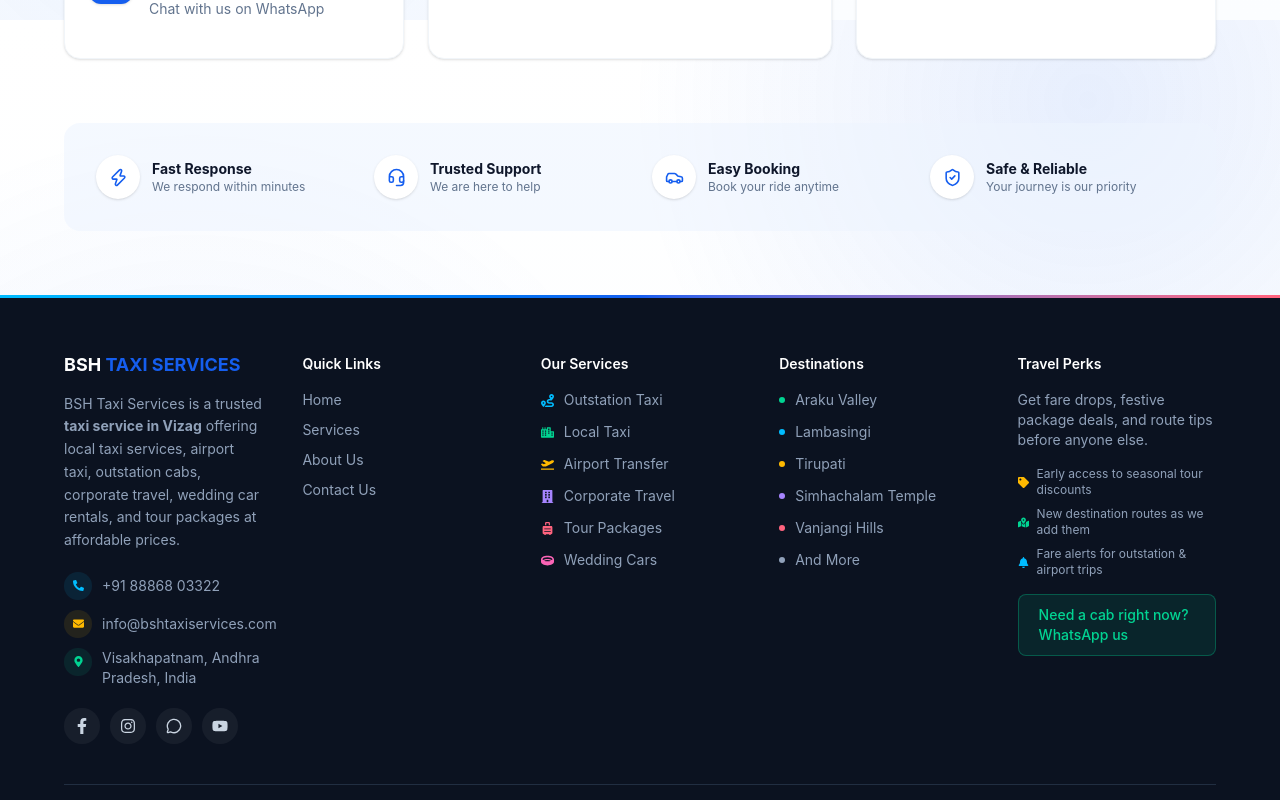
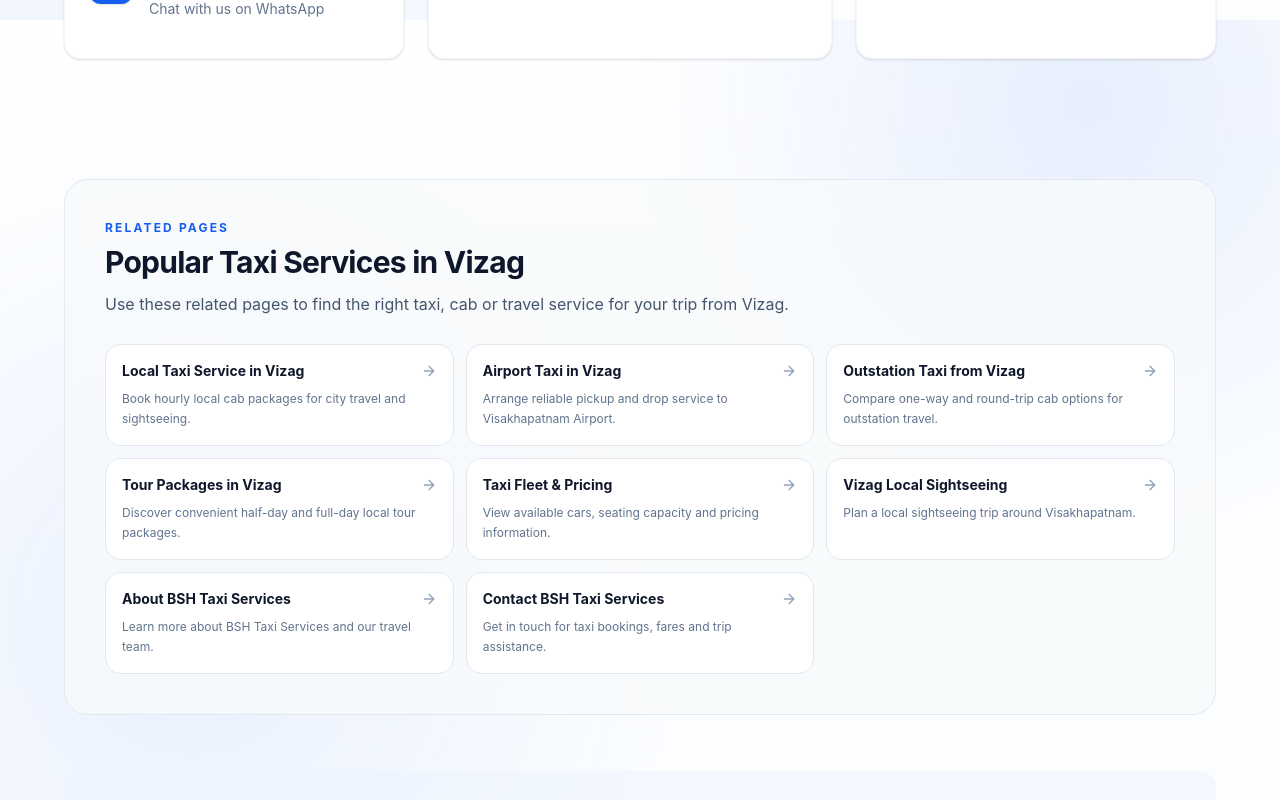
Before and after one commit to sateesh1216/BSH_webpage, a React (Vite) app: page /contact in a window 1280 px wide. Shown: the part 1580-2380 px from the top of the page. Built offline with nearby package versions, Linux system fonts and the light colour scheme; a web font is replaced by a local one.

Commit message:
update seo

```diff
--- /dev/null
+++ b/src/components/seo/InternalLinks.tsx
@@ -0,0 +1,181 @@
+import { Link } from "react-router-dom";
+import { ArrowRight } from "lucide-react";
+
+type InternalLink = {
+  label: string;
+  href: string;
+  description: string;
+};
+
+export const defaultLinks: InternalLink[] = [
+  {
+    label: "Taxi Service in Vizag",
+    href: "/services",
+    description: "Explore local, airport and outstation taxi services in Visakhapatnam.",
+  },
+  {
+    label: "Local Taxi Service in Vizag",
+    href: "/services/local-taxi",
+    description: "Book hourly local cab packages for city travel and sightseeing.",
+  },
+  {
+    label: "Airport Taxi in Vizag",
+    href: "/services/airport-transfer",
+    description: "Arrange reliable pickup and drop service to Visakhapatnam Airport.",
+  },
+  {
+    label: "Outstation Taxi from Vizag",
+    href: "/services/outstation-taxi",
+    description: "Compare one-way and round-trip cab options for outstation travel.",
+  },
+  {
+    label: "Tour Packages in Vizag",
+    href: "/services/tour-packages",
+    description: "Discover convenient half-day and full-day local tour packages.",
+  },
+  {
+    label: "Taxi Fleet & Pricing",
+    href: "/fleet",
+    description: "View available cars, seating capacity and pricing information.",
+  },
+  {
+    label: "Vizag Local Sightseeing",
+    href: "/destinations/vizag-local",
+    description: "Plan a local sightseeing trip around Visakhapatnam.",
+  },
+  {
+    label: "Araku Valley Taxi",
+    href: "/destinations/araku-valley",
+    description: "Plan a comfortable taxi trip from Vizag to Araku Valley.",
+  },
+  {
+    label: "Lambasingi Taxi",
+    href: "/destinations/lambasingi",
+    description: "Explore taxi options for a trip to Lambasingi.",
+  },
+  {
+    label: "Vizag Airport",
+    href: "/destinations/vizag-airport",
+    description: "Find airport travel information and taxi options.",
+  },
+  {
+    label: "All Taxi Destinations",
+    href: "/destinations",
+    description: "Browse popular taxi destinations, sightseeing routes and outstation travel pages.",
+  },
+  {
+    label: "About BSH Taxi Services",
+    href: "/about",
+    description: "Learn more about BSH Taxi Services and our travel team.",
+  },
+  {
+    label: "Contact BSH Taxi Services",
+    href: "/contact",
+    description: "Get in touch for taxi bookings, fares and trip assistance.",
+  },
+];
+
+
+export const serviceRelatedLinks: InternalLink[] = defaultLinks.filter((link) =>
+  [
+    "/services/local-taxi",
+    "/services/airport-transfer",
+    "/services/outstation-taxi",
+    "/services/tour-packages",
+    "/fleet",
+    "/destinations/vizag-local",
+    "/about",
+    "/contact",
+  ].includes(link.href)
+);
+
+export const destinationRelatedLinks: InternalLink[] = defaultLinks.filter((link) =>
+  [
+    "/services",
+    "/services/local-taxi",
+    "/services/airport-transfer",
+    "/services/outstation-taxi",
+    "/fleet",
+    "/destinations/vizag-local",
+    "/about",
+    "/contact",
+  ].includes(link.href)
+);
+
+export const detailRelatedLinks: InternalLink[] = defaultLinks.filter((link) =>
+  [
+    "/services",
+    "/services/local-taxi",
+    "/services/airport-transfer",
+    "/services/outstation-taxi",
+    "/fleet",
+    "/destinations",
+    "/about",
+    "/contact",
+  ].includes(link.href)
+);
+
+type InternalLinksProps = {
+  title?: string;
+  description?: string;
+  links?: InternalLink[];
+  className?: string;
+};
+
+export default function InternalLinks({
+  title = "Explore Our Taxi Services",
+  description = "Use these related pages to find the right taxi, cab or travel service for your trip from Vizag.",
+  links = defaultLinks,
+  className = "",
+}: InternalLinksProps) {
+  return (
+    <section
+      aria-labelledby="related-taxi-links"
+      className={`mx-auto w-full max-w-7xl px-6 py-14 sm:px-10 lg:px-16 ${className}`}
+    >
+      <div className="rounded-3xl border border-slate-200 bg-slate-50/80 p-6 sm:p-8 lg:p-10">
+        <div className="max-w-3xl">
+          <p className="text-xs font-bold uppercase tracking-[0.18em] text-primary">
+            Related Pages
+          </p>
+          <h2
+            id="related-taxi-links"
+            className="mt-2 text-2xl font-bold tracking-tight text-slate-900 sm:text-3xl"
+          >
+            {title}
+          </h2>
+          <p className="mt-3 text-sm leading-6 text-slate-600 sm:text-base">
+            {description}
+          </p>
+        </div>
+
+        <nav aria-label="Related taxi service pages" className="mt-7">
+          <ul className="grid gap-3 sm:grid-cols-2 lg:grid-cols-3">
+            {links.map((link) => (
+              <li key={`${link.href}-${link.label}`}>
+                <Link
+                  to={link.href}
+                  className="group block h-full rounded-2xl border border-slate-200 bg-white p-4 transition-all duration-200 hover:-translate-y-0.5 hover:border-primary/30 hover:shadow-md"
+                >
+                  <span className="flex items-center justify-between gap-3">
+                    <span className="text-sm font-bold text-slate-900 group-hover:text-primary">
+                      {link.label}
+                    </span>
+                    <ArrowRight
+                      size={16}
+                      aria-hidden="true"
+                      className="shrink-0 text-slate-400 transition-transform group-hover:translate-x-1 group-hover:text-primary"
+                    />
+                  </span>
+                  <span className="mt-2 block text-xs leading-5 text-slate-500">
+                    {link.description}
+                  </span>
+                </Link>
+              </li>
+            ))}
+          </ul>
+        </nav>
+      </div>
+    </section>
+  );
+}
--- a/src/data/nav.ts
+++ b/src/data/nav.ts
@@ -164,12 +164,12 @@
 
   {
     label: "Local & Outstation Taxi",
-    href: "/Destinations?type=taxi-in-vizag",
+    href: "/destinations?type=taxi-in-vizag",
 
     children: [
       {
         label: "All Destinations",
-        href: "/Destinations?type=cabs-in-vizag",
+        href: "/destinations?type=cabs-in-vizag",
       },
 
       {
--- a/src/pages/AboutPage.tsx
+++ b/src/pages/AboutPage.tsx
@@ -1,3 +1,4 @@
+import InternalLinks, { serviceRelatedLinks } from "../components/seo/InternalLinks";
 
 import AboutHero from "../components/about/AboutHero";
 import WhoWeAre from "../components/about/WhoWeAre";
@@ -19,6 +20,8 @@
         <MissionVisionValues />
 
 
+        <InternalLinks links={serviceRelatedLinks} title="Explore BSH Taxi Services" />
+
         <Review />
         <div className="mb-6">
         <CTA />
--- a/src/pages/ContactPage.tsx
+++ b/src/pages/ContactPage.tsx
@@ -1,3 +1,4 @@
+import InternalLinks, { serviceRelatedLinks } from "../components/seo/InternalLinks";
 import SEO from "../components/seo/SEO";
 import { pageMeta } from "../data/pageMeta";
 import ContactHero from "../components/contact/ContactHero";
@@ -23,6 +24,8 @@
         </div>
       </section>
 
+      <InternalLinks links={serviceRelatedLinks} title="Popular Taxi Services in Vizag" />
+
       <ContactTrustStrip />
     </>
   );
--- a/src/pages/DestinationDetail.tsx
+++ b/src/pages/DestinationDetail.tsx
@@ -1,3 +1,4 @@
+import InternalLinks, { detailRelatedLinks } from "../components/seo/InternalLinks";
 import { useParams, Link, Navigate } from "react-router-dom";
 import {
   MapPin,
@@ -451,6 +452,8 @@
             </div>
           </div>
 
+          <InternalLinks links={detailRelatedLinks} title={`Taxi Services for ${name} & Other Destinations`} className="px-0 py-12" />
+
           <div className="mt-16 text-center">
             <Link
               to="/destinations"
--- a/src/pages/DestinationsPage.tsx
+++ b/src/pages/DestinationsPage.tsx
@@ -1,3 +1,4 @@
+import InternalLinks, { destinationRelatedLinks } from "../components/seo/InternalLinks";
 import SEO from "../components/seo/SEO";
 import { pageMeta } from "../data/pageMeta";
 import DestinationsHero from "../components/destinations/DestinationsHero";
@@ -17,6 +18,8 @@
 
       <OutstationRoutesTable />
       <WhyTravelWithUs />
+      <InternalLinks links={destinationRelatedLinks} title="Popular Taxi Services & Destinations" />
+
       <div className="mb-6">
       <CTA />
       </div>
--- a/src/pages/FleetPage.tsx
+++ b/src/pages/FleetPage.tsx
@@ -1,3 +1,4 @@
+import InternalLinks, { serviceRelatedLinks } from "../components/seo/InternalLinks";
 import SEO from "../components/seo/SEO";
 import { pageMeta } from "../data/pageMeta";
 import FleetHero from "../components/fleet/FleetHero";
@@ -14,6 +15,8 @@
       <FleetHero />
       <FleetGrid />
       <TrustBar />
+      <InternalLinks links={serviceRelatedLinks} title="Book a Taxi in Vizag" />
+
       <div className="mb-6">
       <CTA />
       </div>
--- a/src/pages/Home.tsx
+++ b/src/pages/Home.tsx
@@ -1,3 +1,4 @@
+import InternalLinks from "../components/seo/InternalLinks";
 import SEO from "../components/seo/SEO";
 import Hero from "../components/home/Hero";
 import Features from "../components/home/Features";
@@ -167,6 +168,8 @@
 
       <TravelSections />
 
+      <InternalLinks title="Explore Taxi Services in Vizag" />
+
       <Review />
 
       <CTA />
--- a/src/pages/LocalTaxi.tsx
+++ b/src/pages/LocalTaxi.tsx
@@ -1,3 +1,4 @@
+import InternalLinks, { detailRelatedLinks } from "../components/seo/InternalLinks";
 import { useEffect } from "react";
 import { Link, useParams, Navigate } from "react-router-dom";
 import {
@@ -698,6 +699,8 @@
         </div>
       </section>
 
+      <InternalLinks links={detailRelatedLinks} title="More Taxi Services in Vizag" className="px-0 py-12" />
+
       {/* ---------------------------------------------------------- */}
       {/* Fine print + final CTA                                      */}
       {/* ---------------------------------------------------------- */}
--- a/src/pages/Outstationtaxi.tsx
+++ b/src/pages/Outstationtaxi.tsx
@@ -1,3 +1,4 @@
+import InternalLinks, { detailRelatedLinks } from "../components/seo/InternalLinks";
 import { useParams, Link, Navigate } from "react-router-dom";
 import {
   MapPin,
@@ -555,6 +556,8 @@
   </div>
 )}
 
+          <InternalLinks links={detailRelatedLinks} title="More Taxi Services from Vizag" className="px-0 py-12" />
+
           {/* ------------------------------------------------------------ */}
           {/* Final CTA                                                     */}
           {/* ------------------------------------------------------------ */}
--- a/src/pages/ServiceDetails.tsx
+++ b/src/pages/ServiceDetails.tsx
@@ -1,3 +1,4 @@
+import InternalLinks, { detailRelatedLinks } from "../components/seo/InternalLinks";
 import { useState, useEffect } from "react";
 import { useParams, Link, Navigate, useLocation } from "react-router-dom";
 /**
@@ -849,6 +850,8 @@
         </section>
       )}
 
+      <InternalLinks links={detailRelatedLinks} title="More Taxi Services in Vizag" className="px-0 py-12" />
+
       {/* ---------------------------------------------------------- */}
       {/* Notes / terms                                               */}
       {/* ---------------------------------------------------------- */}
--- a/src/pages/ServicesPage.tsx
+++ b/src/pages/ServicesPage.tsx
@@ -1,3 +1,4 @@
+import InternalLinks, { serviceRelatedLinks } from "../components/seo/InternalLinks";
 import SEO from "../components/seo/SEO";
 import { pageMeta } from "../data/pageMeta";
 import ServicesHero from "../components/services/ServicesHero";
@@ -16,6 +17,8 @@
       <ServicesGrid />
       <TrustBar />
       <HowItWorks />
+      <InternalLinks links={serviceRelatedLinks} title="Related Taxi Services in Vizag" />
+
       <div className="mb-6">
       <CTA />
       </div>
```
